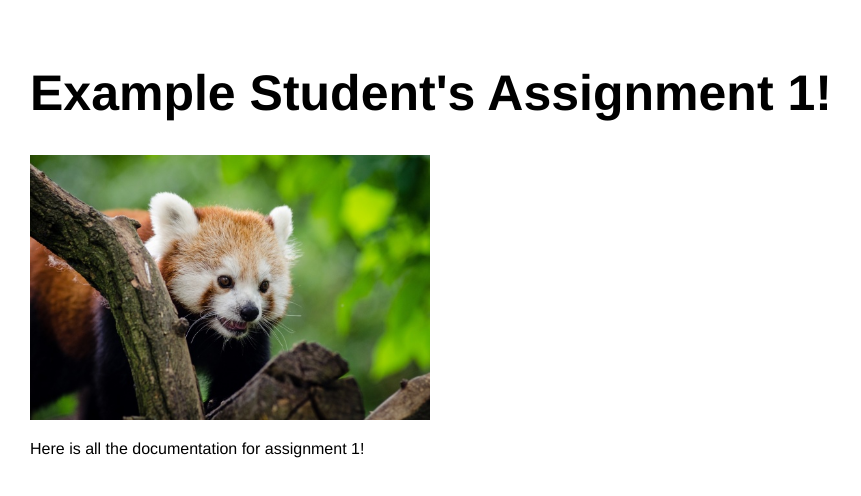
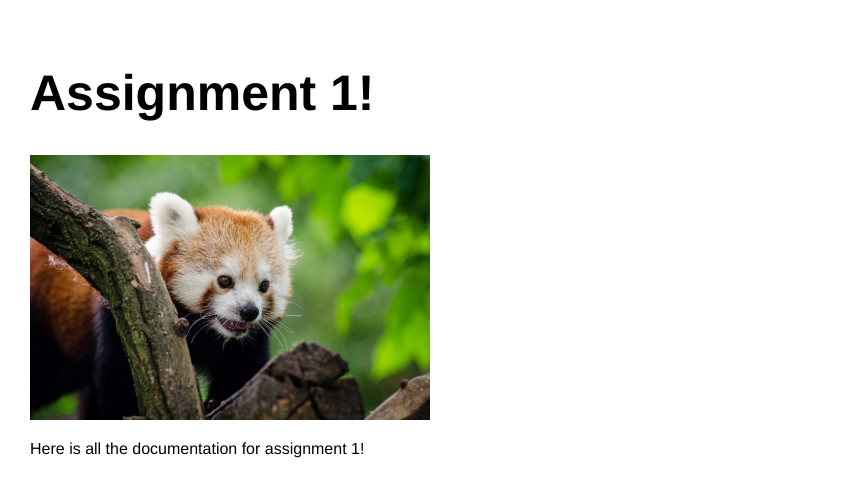
Before and after one commit to averygwolf/HCDE439page, a plain HTML site: page assignment1.html in a window 1280 px wide. Shown: the whole page, without its empty margins (0-861 px from the left). Drawn offline with Linux system fonts and the light colour scheme.

Commit message:
Update assignment1.html

```diff
--- a/assignment1.html
+++ b/assignment1.html
@@ -4,7 +4,7 @@
         <meta charset="utf-8">
         <meta name="viewport" content="width=device-width, maximum-scale=1.0" />
 
-        <title>Example Student's HCDE 439 Physical Computing Page!</title>
+        <title>Avery Wolf's HCDE 439 Page!</title>
 
         <link href="style.css" media="screen" rel="stylesheet" type="text/css" />
 
@@ -12,7 +12,7 @@
     <body>
 
         <div class="header">
-            <h1>Example Student's Assignment 1!</h1>
+            <h1>Assignment 1!</h1>
             <p>
             <img src="red-panda.jpg" width=400></a>
             </p>
```
